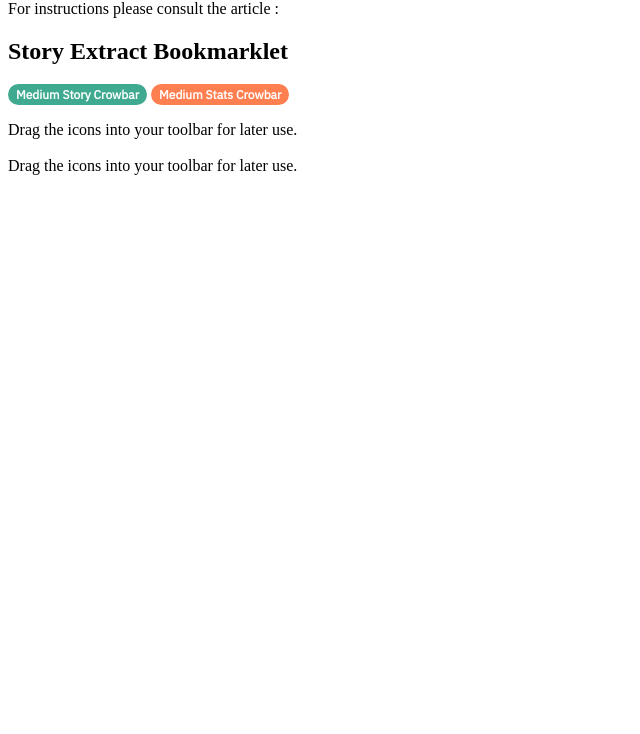
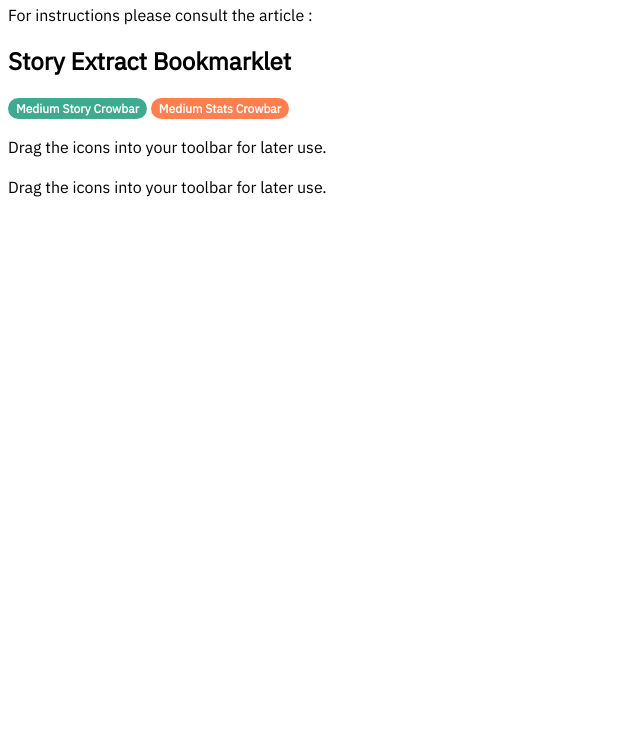
Before and after one commit to wolfiex/ExtractMediumStories, a plain HTML site: page index.html in a window 1280 px wide. Shown: the part 66-800 px from the top of the page, without its empty margins (0-640 px from the left). Drawn offline with Linux system fonts and the light colour scheme.

Commit message:
Update index.html

```diff
--- a/index.html
+++ b/index.html
@@ -2,7 +2,9 @@
 <link href="https://fonts.googleapis.com/css2?family=IBM+Plex+Sans&display=swap" rel="stylesheet">
 
 <style>
-
+  body{
+    font-family: 'IBM Plex Sans', sans-serif;
+  }
   ::selection { background: transparent; }
   ::-moz-selection { background: transparent; }
 
```
